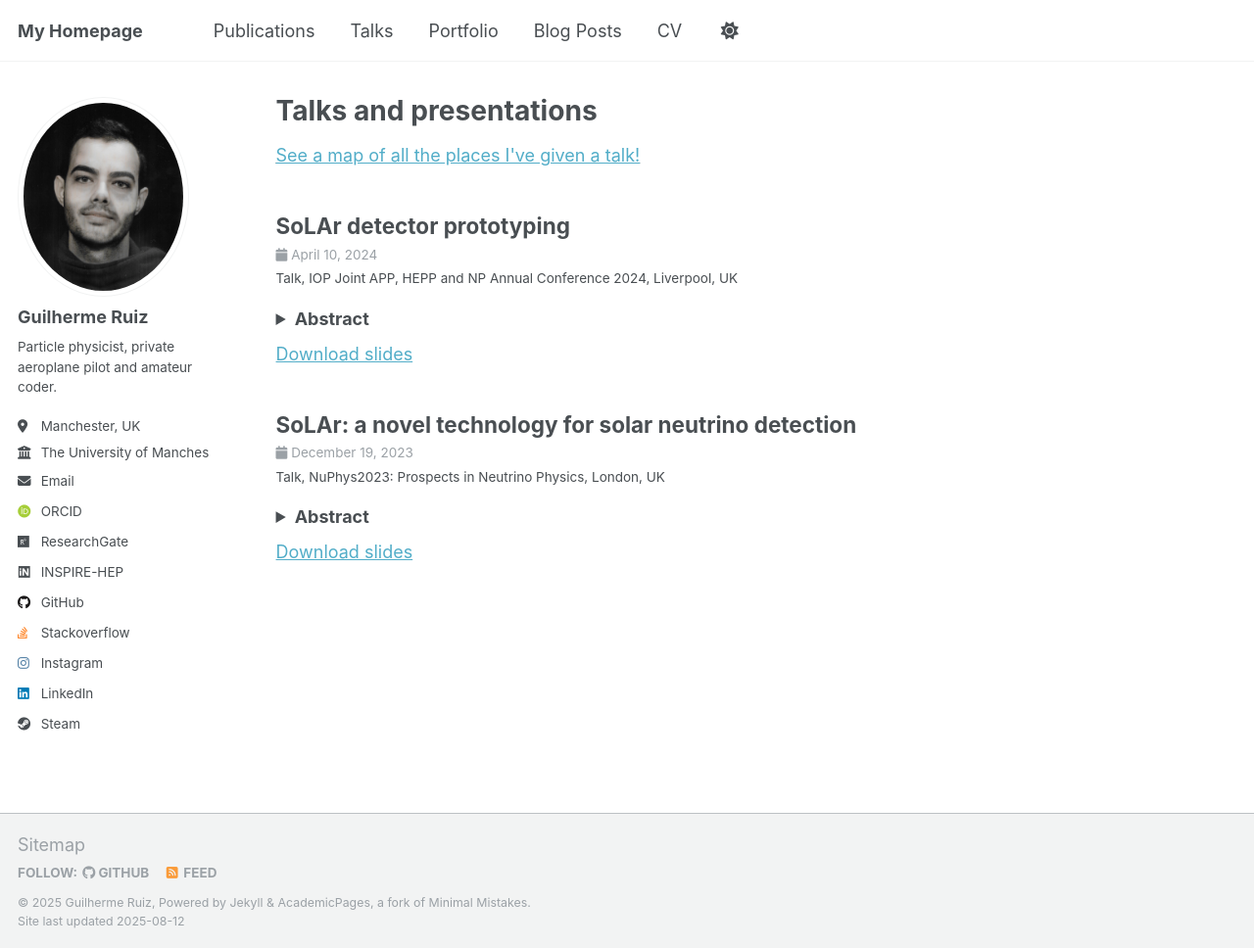
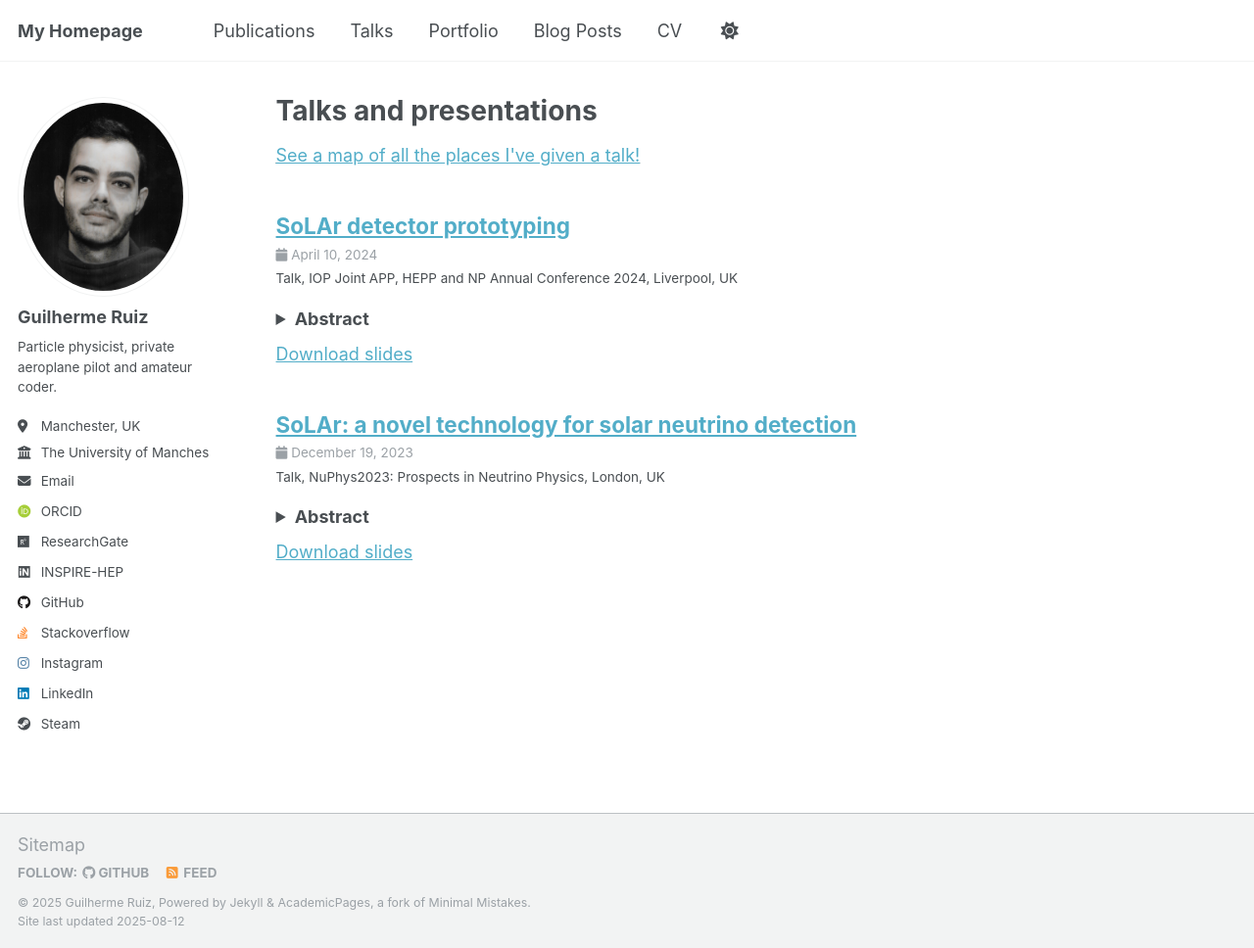
Before and after one commit to guigoruiz1/guigoruiz1.github.io, a Jekyll site: the page built from _pages/talks.html, in a window 1280 px wide and 968 px high. Shown: the whole window at 98% size. Built offline with Jekyll 4.4.1, drawn with Linux system fonts in a browser that asks for light colours; some web fonts are replaced; a script that is not in the unit is left out.

Commit message:
talk links

```diff
--- a/_includes/archive-single-talk.html
+++ b/_includes/archive-single-talk.html
@@ -23,7 +23,12 @@
     {% endif %}
 
     <h2 class="archive__item-title" itemprop="headline">
-      {{ title }}
+      {% if post.link %}
+      <a href="{{ post.link }}">{{ title }}</a> <a href="{{ base_path }}{{ post.url }}" rel="permalink"><i
+          class="fa fa-link" aria-hidden="true" title="permalink"></i><span class="sr-only">Permalink</span></a>
+      {% else %}
+      <a href="{{ base_path }}{{ post.url }}" rel="permalink">{{ title }}</a>
+      {% endif %}
     </h2>
 
     {% if post.date %}
```
